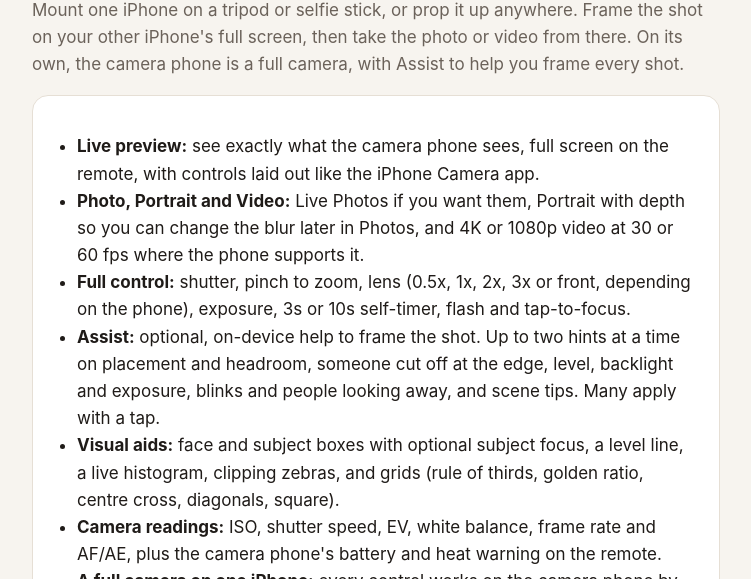
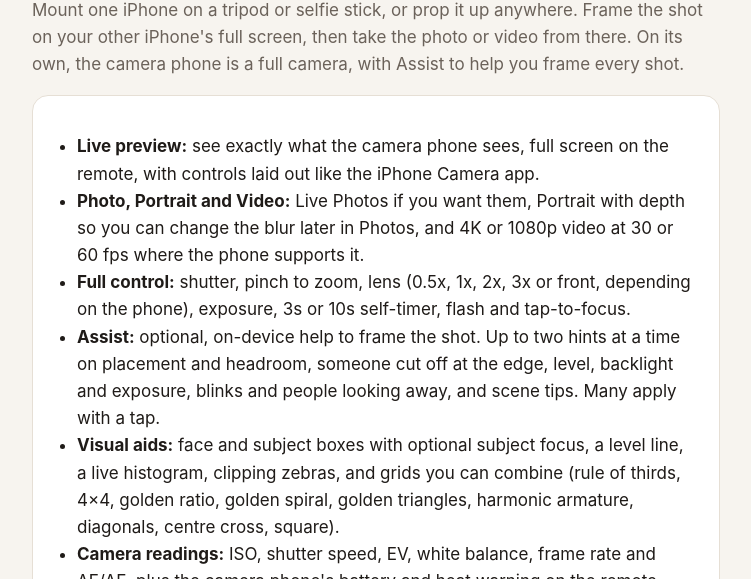
Before and after one commit to shonil-vijay/camerashare-site, a plain HTML site: page index.html in a window 1280 px wide. Shown: the part 221-800 px from the top of the page, without its empty margins (264-1015 px from the left). Drawn offline with Linux system fonts and the light colour scheme.

Commit message:
Update grid wording for build 5
Co-Authored-By: Claude Opus 5.5 <noreply@anthropic.com>

```diff
--- a/index.html
+++ b/index.html
@@ -22,7 +22,7 @@
     <li><strong>Photo, Portrait and Video:</strong> Live Photos if you want them, Portrait with depth so you can change the blur later in Photos, and 4K or 1080p video at 30 or 60 fps where the phone supports it.</li>
     <li><strong>Full control:</strong> shutter, pinch to zoom, lens (0.5x, 1x, 2x, 3x or front, depending on the phone), exposure, 3s or 10s self-timer, flash and tap-to-focus.</li>
     <li><strong>Assist:</strong> optional, on-device help to frame the shot. Up to two hints at a time on placement and headroom, someone cut off at the edge, level, backlight and exposure, blinks and people looking away, and scene tips. Many apply with a tap.</li>
-    <li><strong>Visual aids:</strong> face and subject boxes with optional subject focus, a level line, a live histogram, clipping zebras, and grids (rule of thirds, golden ratio, centre cross, diagonals, square).</li>
+    <li><strong>Visual aids:</strong> face and subject boxes with optional subject focus, a level line, a live histogram, clipping zebras, and grids you can combine (rule of thirds, 4×4, golden ratio, golden spiral, golden triangles, harmonic armature, diagonals, centre cross, square).</li>
     <li><strong>Camera readings:</strong> ISO, shutter speed, EV, white balance, frame rate and AF/AE, plus the camera phone's battery and heat warning on the remote.</li>
     <li><strong>A full camera on one iPhone:</strong> every control works on the camera phone by itself, and a remote can join at any time.</li>
     <li><strong>Straight to Photos:</strong> the camera phone saves every shot to Photos automatically (you can turn this off), and keeps it in CameraShare's Album. The remote gets copies in its own Album to save, share or delete.</li>
```
Also changed, not shown: support.html (+1 -1 lines).
